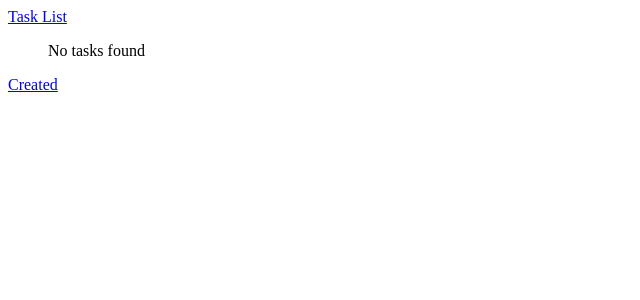
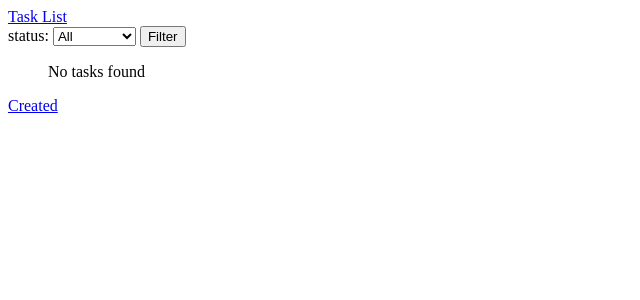
Before and after one commit to Arrxeen/Django_tastk_treker, a Django app: page / in a window 1280 px wide. Shown: the top 300 px of the page, without its empty margins (0-640 px from the left). Run offline with Django 5.2, Linux system fonts and the light colour scheme; data that the repository does not hold is empty.

Commit message:
second commit update views

```diff
--- a/core/settings.py
+++ b/core/settings.py
@@ -55,7 +55,7 @@ ROOT_URLCONF = 'core.urls'
 TEMPLATES = [
     {
         'BACKEND': 'django.template.backends.django.DjangoTemplates',
-        'DIRS': [BASE_DIR / 'templates'],
+        'DIRS': [ BASE_DIR / 'templates'],
         'APP_DIRS': True,
         'OPTIONS': {
             'context_processors': [
--- a/tasktreker/forms.py
+++ b/tasktreker/forms.py
@@ -1,14 +1,25 @@
-from django.forms import ModelForm
 from .models import Task
 from django import forms
 
-class TaskForm(ModelForm):
-    class Meta:
-        model = Task
-        fields = ['title','description','status','priority','due_date']
 
+class TaskForm(forms.ModelForm):
     def __init__(self, *args, **kwargs):
         super(TaskForm, self).__init__(*args, **kwargs)
 
+        self.fields["due_date"].widget = forms.DateTimeInput(attrs={"type": "datetime-local"})
 
-        self.fields["due_date"].widget = forms.DateTimeInput(attrs={"type": "datetime-local"})
+    class Meta:
+        model = Task
+        fields = ['title', 'description', 'status', 'priority', 'due_date']
+
+
+class TaskFilterForm(forms.Form):
+
+    STATUSE_CHOISES = [
+        ('','All'),
+        ('todo', 'To do'),
+        ('in_progres', 'In progres'),
+        ('done', "Done")
+    ]
+
+    status = forms.ChoiceField(choices=STATUSE_CHOISES, required=False , label = "status")
--- a/tasktreker/urls.py
+++ b/tasktreker/urls.py
@@ -3,5 +3,6 @@ from . import views
 urlpatterns = [
     path('', views.TaskListViews.as_view(), name='task-list'),
     path('<int:pk>', views.TaskDetailViews.as_view(), name='task-detail'),
-    path('created/',views.TaskCratedViews.as_view(), name='task-created')
+    path('created/', views.TaskCreateView.as_view(), name='task-created'),
+    path('update/<int:pk>', views.TaskUpdateView.as_view(), name='task-update')
 ]
--- a/tasktreker/views.py
+++ b/tasktreker/views.py
@@ -1,12 +1,27 @@
+from django.db.models.query import QuerySet
 from django.shortcuts import render
 from .models import Task
-from django.views.generic import ListView, DetailView, CreateView
-from .forms import TaskForm
+from django.views.generic import ListView, DetailView, CreateView, UpdateView, DeleteView
+from .forms import TaskForm, TaskFilterForm
 from django.urls import reverse_lazy
+from django.contrib.auth.mixins import LoginRequiredMixin
+from .mixin import UserIsOwnerMixin
 
 class TaskListViews(ListView):
     model = Task
     context_object_name = 'tasks'
+
+    def get_queryset(self):
+        queryset = super().get_queryset()
+        status = self.request.GET.get('status','')
+        if status:
+            queryset = queryset.filter(status=status)
+        return queryset
+
+    def get_context_data(self, **kwargs):
+        context = super().get_context_data(**kwargs)
+        context["form"] = TaskFilterForm(self.request.GET)
+        return context
 
 
 class TaskDetailViews(DetailView):
@@ -14,7 +29,17 @@ class TaskDetailViews(DetailView):
     context_object_name = 'task'
 
 
-class TaskCratedViews(CreateView):
+class TaskCreateView(CreateView):
     model = Task
     form_class = TaskForm
     success_url = reverse_lazy('task-list')
+
+    def form_valid(self, form):
+        form.instance.creater = self.request.user
+        return super().form_valid(form)
+
+
+class TaskUpdateView(LoginRequiredMixin,UserIsOwnerMixin, UpdateView):
+    model = Task
+    form_class = TaskForm
+    success_url = reverse_lazy('task-list')
--- a/templates/tasktreker/task_detail.html
+++ b/templates/tasktreker/task_detail.html
@@ -13,7 +13,5 @@
             <p>{{ task.priority }}</p>
             <p>{{ task.creater }}</p>
         </li>
-    {% empty %}
-    <p>No tasks found</p>
 </ul>
 {% endblock %}
--- a/templates/tasktreker/task_list.html
+++ b/templates/tasktreker/task_list.html
@@ -5,12 +5,19 @@
 {% endblock %}
 
 {% block content %}
+<form method="GET">
+    {{ form.status.label_tag }}
+    {{ form.status }}
+
+    <button type="submit">Filter</button>
+</form>
 <ul>
     {% for task in tasks %}
         <li>
             <a href="{% url 'task-detail' task.pk %}">{{ task.title }}</a>
             <p>{{ task.status }}</p>
             <p>{{ task.priority }}</p>
+            <a href="{% url 'task-update' task.pk %}">Update{{ task }}</a>
         </li>
         {% empty %}
         <p>No tasks found</p>
```
Also changed, not shown: tasktreker/mixin.py (added, +10 -0 lines), tasktreker/migrations/0002_alter_task_creater.py (added), tasktreker/migrations/0003_alter_task_creater.py (added).
